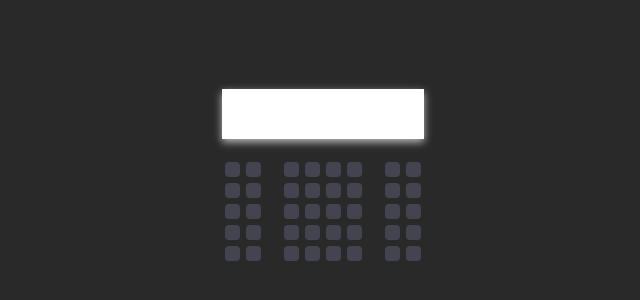
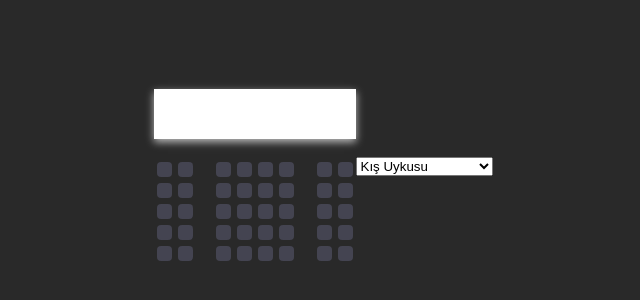
Before and after one commit to Haticesurumlu/sinema-bilet-rezervasyonu, a plain HTML site: page index.html in a window 1280 px wide. Shown: the part 234-534 px from the top of the page, without its empty margins (317-957 px from the left). Drawn offline with Linux system fonts and the light colour scheme.

Commit message:
feat:add the movie-list

```diff
--- a/index.html
+++ b/index.html
@@ -62,6 +62,16 @@
 
     </div>
 
+    <div class="movie-list">
+        <select id="movie">
+            <option disabled>Film Seçiniz:</option>
+            <option value="20">Kış Uykusu</option>
+            <option value="22">Mandalina Bahçesi</option>
+            <option value="25">Motosiklet Günlüğü </option>
+
+        </select>
+    </div>
+
     <script src="script.js"></script>
 </body>
 </html>
```
